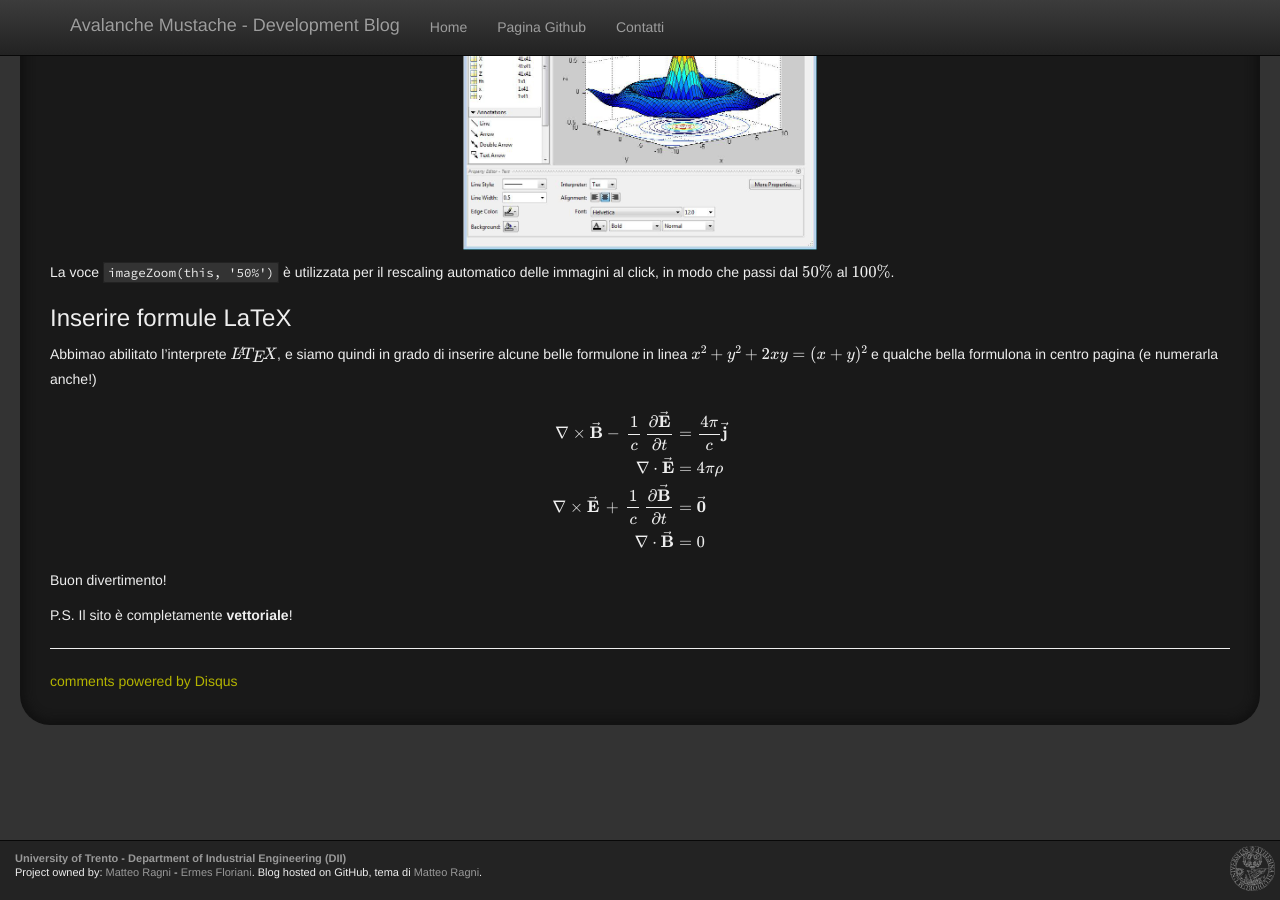
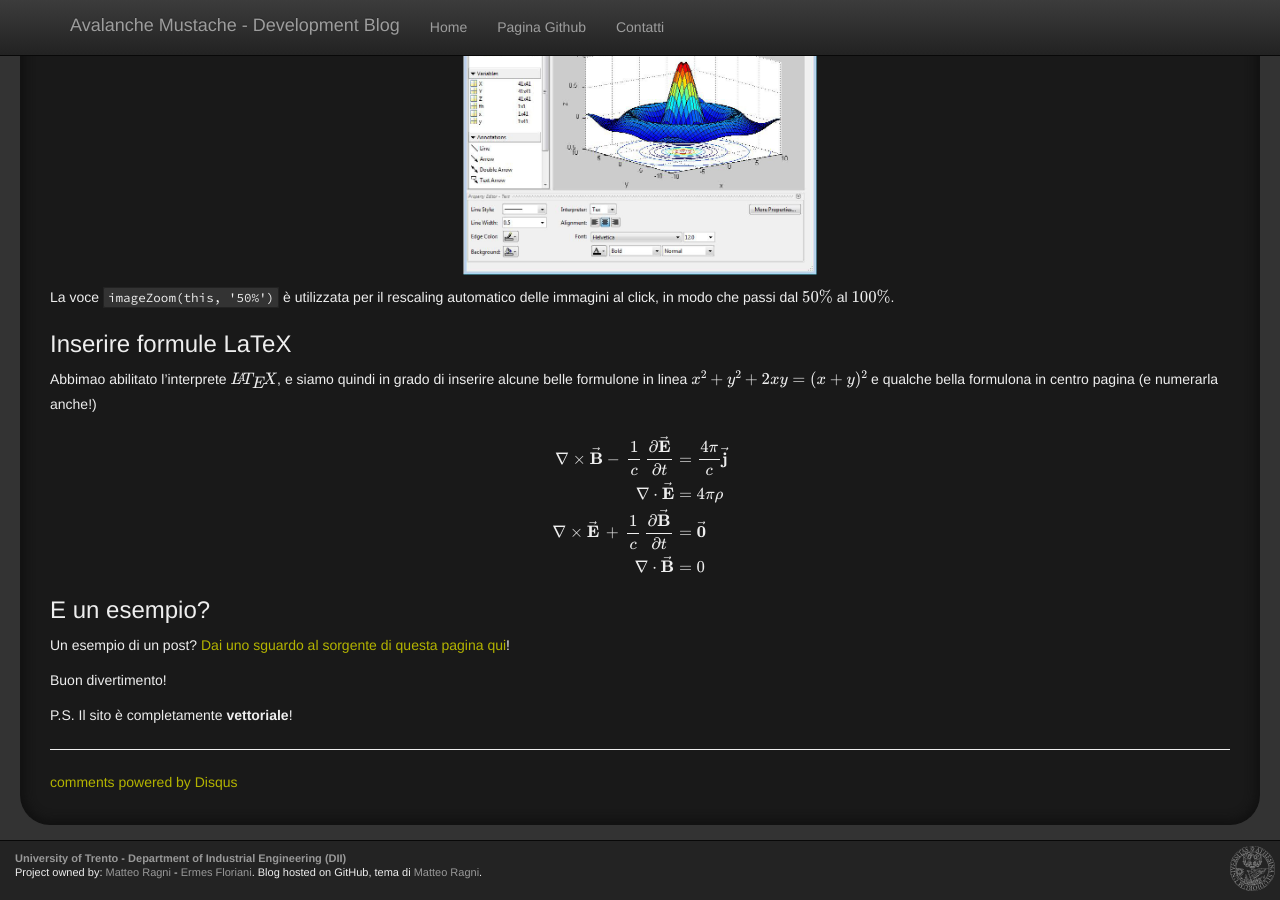
Before and after one commit to AvalancheMustache/AvalancheMustache.github.io, a Jekyll site: the page built from _posts/2014-03-29-il-primo-post.markdown, in a window 1280 px wide and 900 px high, scrolled down 1595 px. Built offline with Jekyll 4.4.1, drawn with Linux system fonts in a browser that asks for light colours; nearby versions of some CDN libraries; some web fonts are replaced; formulas are drawn with MathJax 3; comment, search, counter and statistics services are not loaded.

Commit message:
aggiunto sorgente nel primo post

```diff
--- a/_posts/2014-03-29-il-primo-post.markdown
+++ b/_posts/2014-03-29-il-primo-post.markdown
@@ -76,6 +76,10 @@ $$
 \end{equation}
 $$
 
+### E un esempio?
+
+Un esempio di un post? [Dai uno sguardo al sorgente di questa pagina qui][sorgente]!
+
 Buon divertimento!
 
 P.S. Il sito è completamente **vettoriale**!
@@ -83,3 +87,4 @@ P.S. Il sito è completamente **vettoriale**!
 [markdown]: http://daringfireball.net/projects/markdown/syntax
 [kramdown]: http://kramdown.gettalong.org/
 [jekyll]: http://jekyllrb.com
+[sorgente]: https://raw.githubusercontent.com/AvalancheMustache/AvalancheMustache.github.io/master/_posts/2014-03-29-il-primo-post.markdown
```
